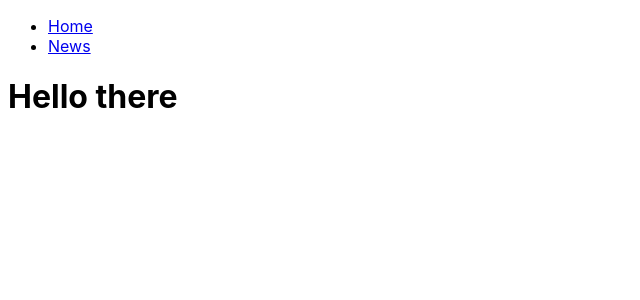
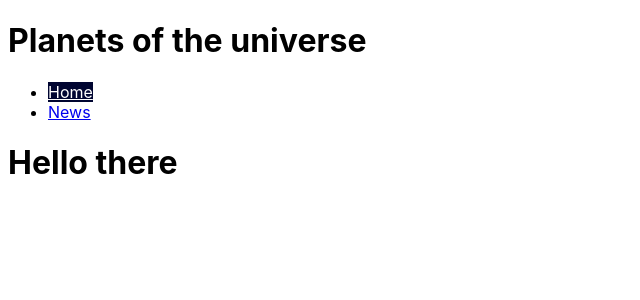
Before and after one commit to rapsamaniego27/jekyll-rap, a Jekyll site: the page built from index.html, in a window 1280 px wide. Shown: the top 300 px of the page, without its empty margins (0-640 px from the left). Built offline with Jekyll 4.4.1, drawn with Linux system fonts in a browser that asks for light colours.

Commit message:
highlighting navigations

```diff
--- /dev/null
+++ b/_includes/nav.html
@@ -0,0 +1,7 @@
+<nav>
+  <ul>
+    <li><a href="{{site.baseurl}}/" class="{% if page.url == '/' %} current {% endif %}">Home</a></li>
+    <li><a href="{{site.baseurl}}/news.html" class="{% if page.url == '/news.html' %} current {% endif %}">News</a></li>
+
+  </ul>
+</nav>
--- a/_layouts/default.html
+++ b/_layouts/default.html
@@ -7,13 +7,10 @@
     <link rel="stylesheet" href="{{ "/assets/css/main.css" | relative_url }}">
   </head>
   <body>
-    <nav>
-      <ul>
-        <li><a href="{{site.baseurl}}/index.html">Home</a></li>
-        <li><a href="{{site.baseurl}}/news.html">News</a></li>
-
-      </ul>
-    </nav>
+    <header>
+      <h1>Planets of the universe</h1>
+      {% include nav.html %}
+    </header>
     {{ content}}
   </body>
 </html>
--- a/_sass/main.scss
+++ b/_sass/main.scss
@@ -7,3 +7,8 @@ body {
   color: $bodyColor;
   font-family: $bodyFont;
 }
+
+.current{
+  background:#000531;
+  color:#fff;
+}
```
